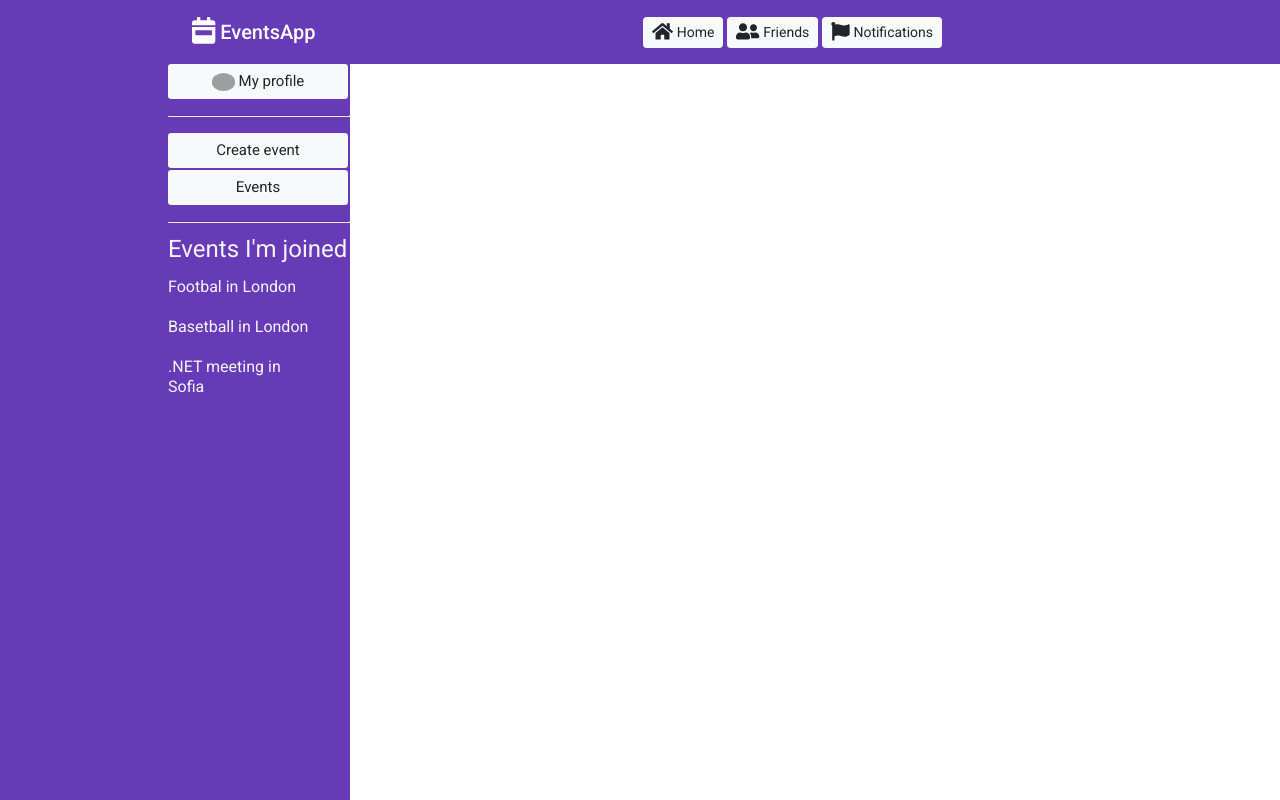
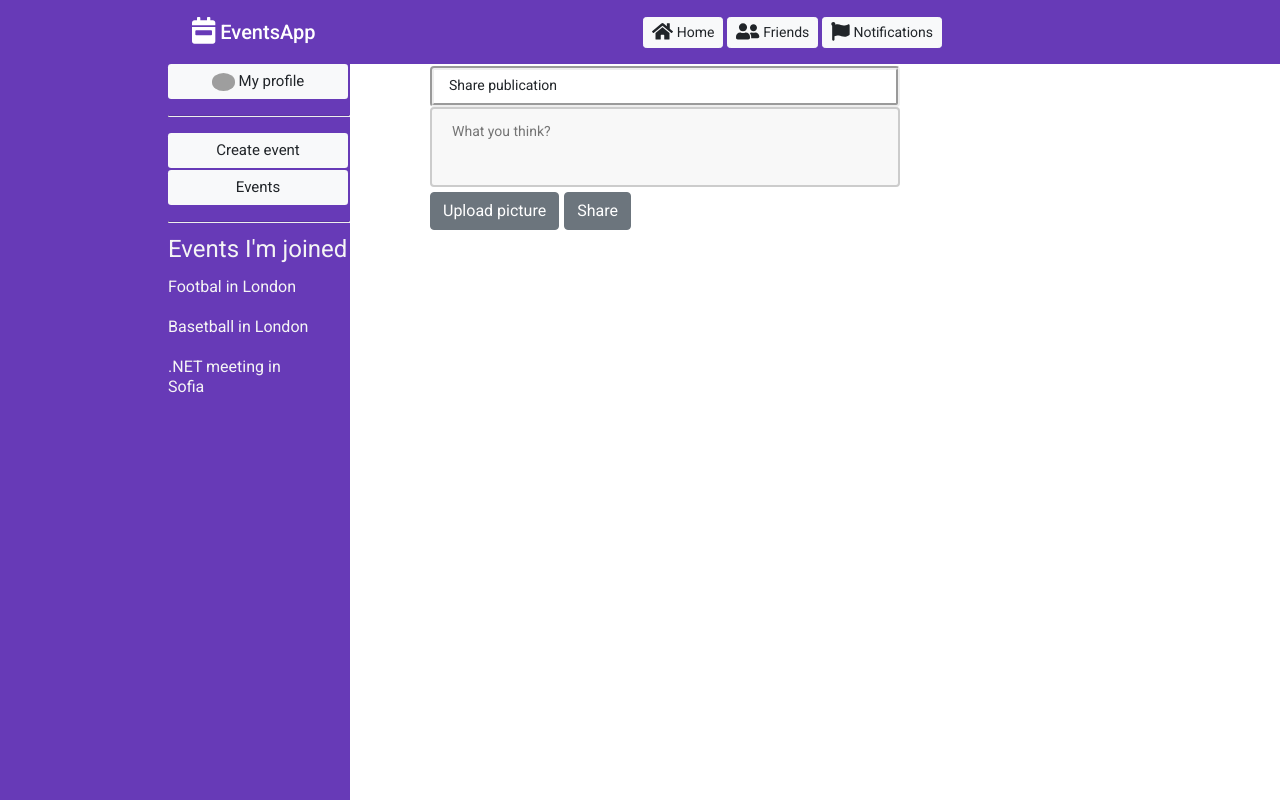
Before and after one commit to KirilPecev/Events-App, an Angular app in the folder EventsApp/: page / in a window 1280 px wide. Built offline with nearby package versions, Linux system fonts and the light colour scheme; grey boxes are pictures that could not be loaded.

Commit message:
added feed component

```diff
--- a/EventsApp/src/app/app.component.html
+++ b/EventsApp/src/app/app.component.html
@@ -32,7 +32,7 @@
             <a href=""> Footbal in London</a>
             <a href="">Basetball in London</a>
             <a href="">.NET meeting in Sofia</a>
-
         </span>
     </div>
 </div>
+<app-home-page-feed></app-home-page-feed>
--- a/EventsApp/src/app/app.module.ts
+++ b/EventsApp/src/app/app.module.ts
@@ -7,10 +7,12 @@ import { BrowserAnimationsModule } from '@angular/platform-browser/animations';
 
 import { MatToolbarModule } from '@angular/material/toolbar';
 import { FontAwesomeModule } from '@fortawesome/angular-fontawesome';
+import { HomePageFeedComponent } from './home-page-feed/home-page-feed.component';
 
 @NgModule({
   declarations: [
-    AppComponent
+    AppComponent,
+    HomePageFeedComponent
   ],
   imports: [
     BrowserModule,
--- /dev/null
+++ b/EventsApp/src/app/home-page-feed/home-page-feed.component.css
@@ -0,0 +1,32 @@
+.feed{
+    margin-top: 2px;
+    margin-left: 430px;
+}
+
+.sharePublication{
+    position: fixed;
+}
+
+.sharePublication p{
+    border-style: groove;
+    border-width: 4px;
+    border-radius: 4px;
+    padding: 5px 8px 8px 15px;
+    width: 100%;
+    margin-bottom: 0px;
+}
+
+.sharePublication textarea{
+    width: 470px;
+    height: 80px;
+    padding: 12px 20px;
+    box-sizing: border-box;
+    border: 2px solid #ccc;
+    border-radius: 4px;
+    background-color: #f8f8f8;
+    resize: none;
+}
+
+.sharePublication div button{
+    margin-right: 5px;
+}
--- /dev/null
+++ b/EventsApp/src/app/home-page-feed/home-page-feed.component.html
@@ -0,0 +1,10 @@
+<div class="feed">
+    <div class="sharePublication">
+        <p>Share publication</p>
+        <textarea placeholder="What you think?"></textarea>
+        <div>
+            <button class="btn btn-secondary">Upload picture</button>
+            <button class="btn btn-secondary">Share</button>
+        </div>
+    </div>
+</div>
--- /dev/null
+++ b/EventsApp/src/app/home-page-feed/home-page-feed.component.ts
@@ -0,0 +1,15 @@
+import { Component, OnInit } from '@angular/core';
+
+@Component({
+  selector: 'app-home-page-feed',
+  templateUrl: './home-page-feed.component.html',
+  styleUrls: ['./home-page-feed.component.css']
+})
+export class HomePageFeedComponent implements OnInit {
+
+  constructor() { }
+
+  ngOnInit(): void {
+  }
+
+}
```
Also changed, not shown: 1 other file (tests, documents, lock files or other folders).
